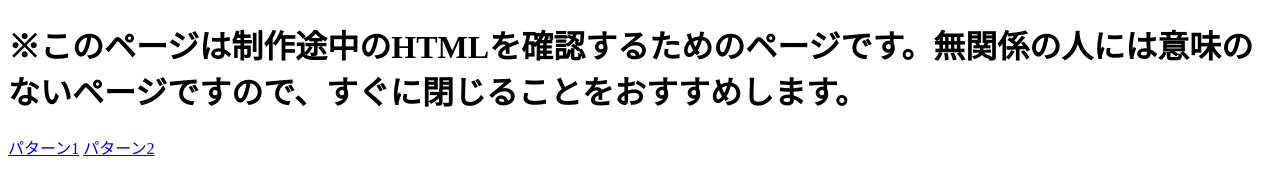
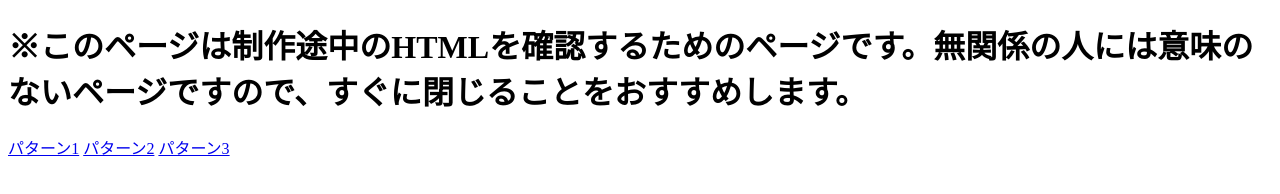
Before and after one commit to cadenza13/cadenza13.github.io, a plain HTML site: page index.html in a window 1280 px wide. Drawn offline with Linux system fonts and the light colour scheme.

Commit message:
Add files via upload

```diff
--- a/index.html
+++ b/index.html
@@ -11,5 +11,6 @@
 
   <a href="https://cadenza13.github.io/pattern01">パターン1</a>
   <a href="https://cadenza13.github.io/pattern02">パターン2</a>
+  <a href="https://cadenza13.github.io/pattern03">パターン3</a>
 </body>
 </html>
```
